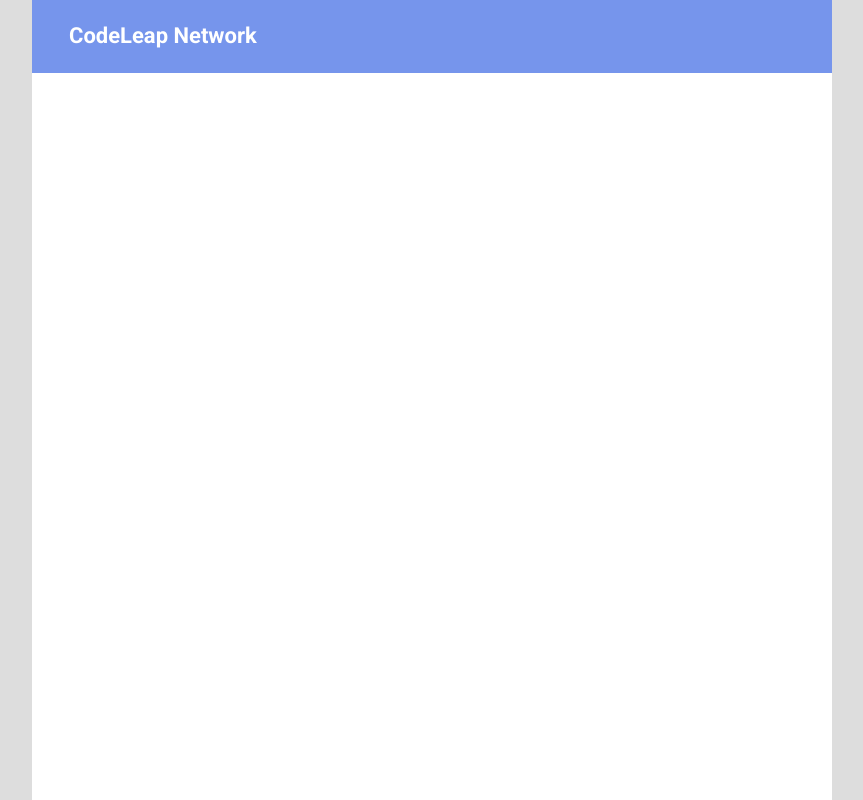
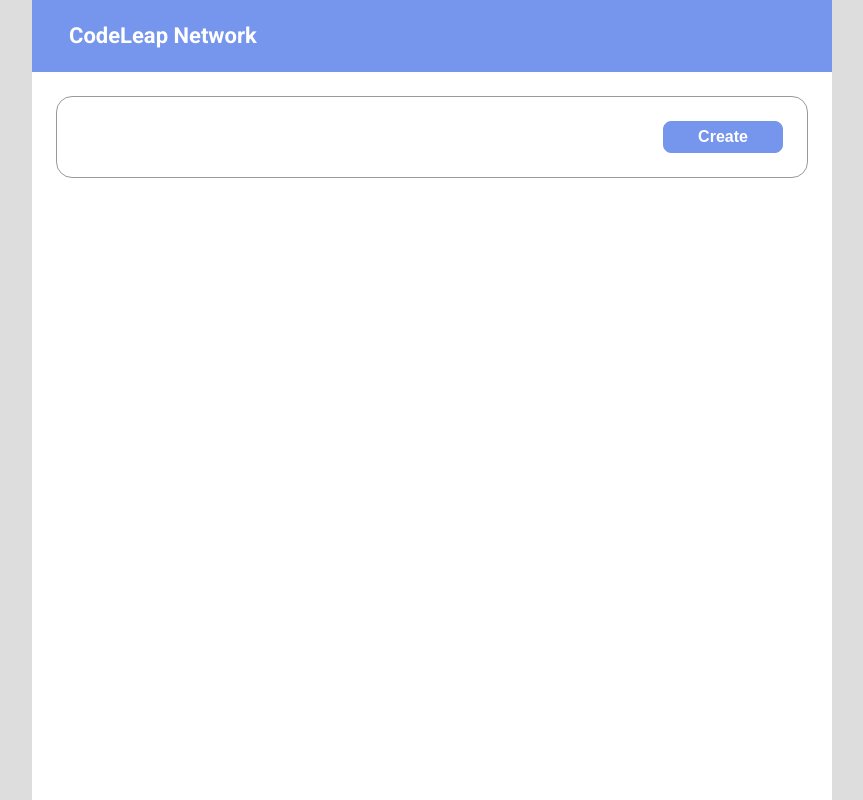
Before and after one commit to breno-aredes/codeleap-project, a React (Vite) app: page / in a window 1280 px wide. Shown: the whole page, without its empty margins (208-1071 px from the left). Built offline with nearby package versions, Linux system fonts and the light colour scheme.

Commit message:
feat: initialize PostForm component structure

```diff
--- a/src/components/button/styles.ts
+++ b/src/components/button/styles.ts
@@ -7,7 +7,7 @@
 const possibleColors = {
   white: {
     "background-color": "transparent",
-    border: `1px solid ${Theme.colors.buttonBorder}`,
+    border: `1px solid ${Theme.colors.border}`,
     color: Theme.colors.text,
   },
   blue: {
--- /dev/null
+++ b/src/components/postForm/index.tsx
@@ -0,0 +1,16 @@
+import { ButtonContent } from "../../styles/globalStyles";
+import Button from "../button";
+import * as S from "./styles";
+import { PostFormProps } from "./types";
+
+const PostForm: React.FC<PostFormProps> = ({ isModal = false }) => {
+  return (
+    <S.PostFormContent isModal={isModal}>
+      <ButtonContent>
+        <Button color="blue">Create</Button>
+      </ButtonContent>
+    </S.PostFormContent>
+  );
+};
+
+export default PostForm;
--- /dev/null
+++ b/src/components/postForm/styles.ts
@@ -0,0 +1,11 @@
+import styled from "styled-components";
+
+export const PostFormContent = styled.div<{ isModal: boolean }>`
+  padding: ${({ isModal }) => (isModal ? "0" : "24px")};
+  width: 100%;
+
+  box-sizing: border-box;
+  border: ${({ isModal, theme }) =>
+    isModal ? "none" : `1px solid ${theme.colors.border}`};
+  border-radius: 16px;
+`;
--- /dev/null
+++ b/src/components/postForm/types.ts
@@ -0,0 +1,3 @@
+export interface PostFormProps {
+  isModal?: boolean;
+}
--- a/src/pages/main/index.tsx
+++ b/src/pages/main/index.tsx
@@ -2,12 +2,15 @@
 import LoginModal from "../../components/modal/loginModal";
 import * as S from "./styles";
 import Header from "../../components/header";
+import PostForm from "../../components/postForm";
 
 const MainScreen: React.FC = () => {
   return (
     <S.Body>
       <Header />
-      <S.Main></S.Main>
+      <S.Main>
+        <PostForm />
+      </S.Main>
       <LoginModal />
     </S.Body>
   );
--- a/src/pages/main/styles.ts
+++ b/src/pages/main/styles.ts
@@ -14,4 +14,9 @@
   max-width: 800px;
   height: 100%;
   background-color: ${({ theme }) => theme.colors.secondary};
+  padding: 24px;
+  display: flex;
+  flex-direction: column;
+  gap: 24px;
+  box-sizing: border-box;
 `;
--- a/src/styles/theme.ts
+++ b/src/styles/theme.ts
@@ -6,7 +6,7 @@
     tertiary: "#CCCCCC",
     text: "#000000",
     inputBorder: "#777777",
-    buttonBorder: "#999999",
+    border: "#999999",
     red: {
       primaryRed: "#FF5151",
     },
```
